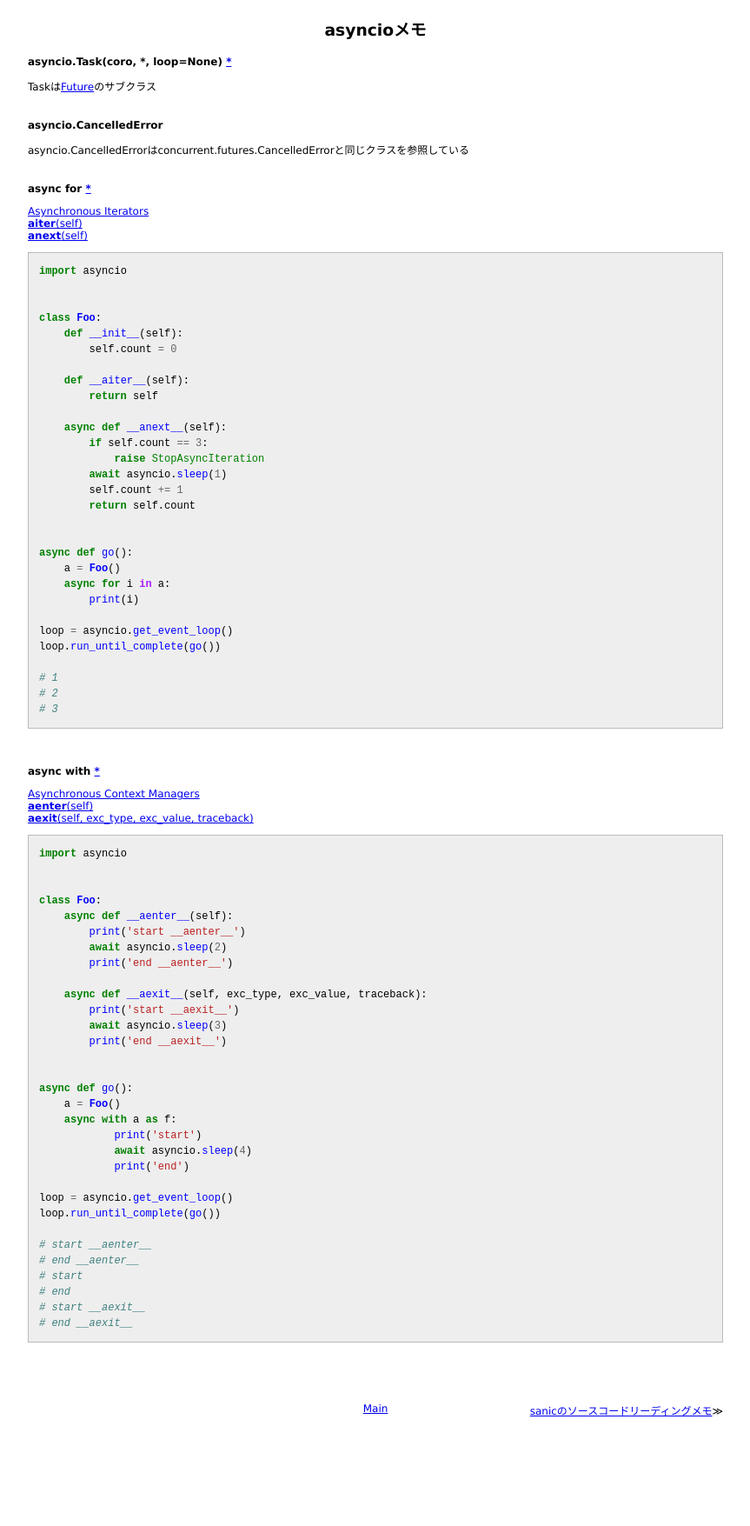
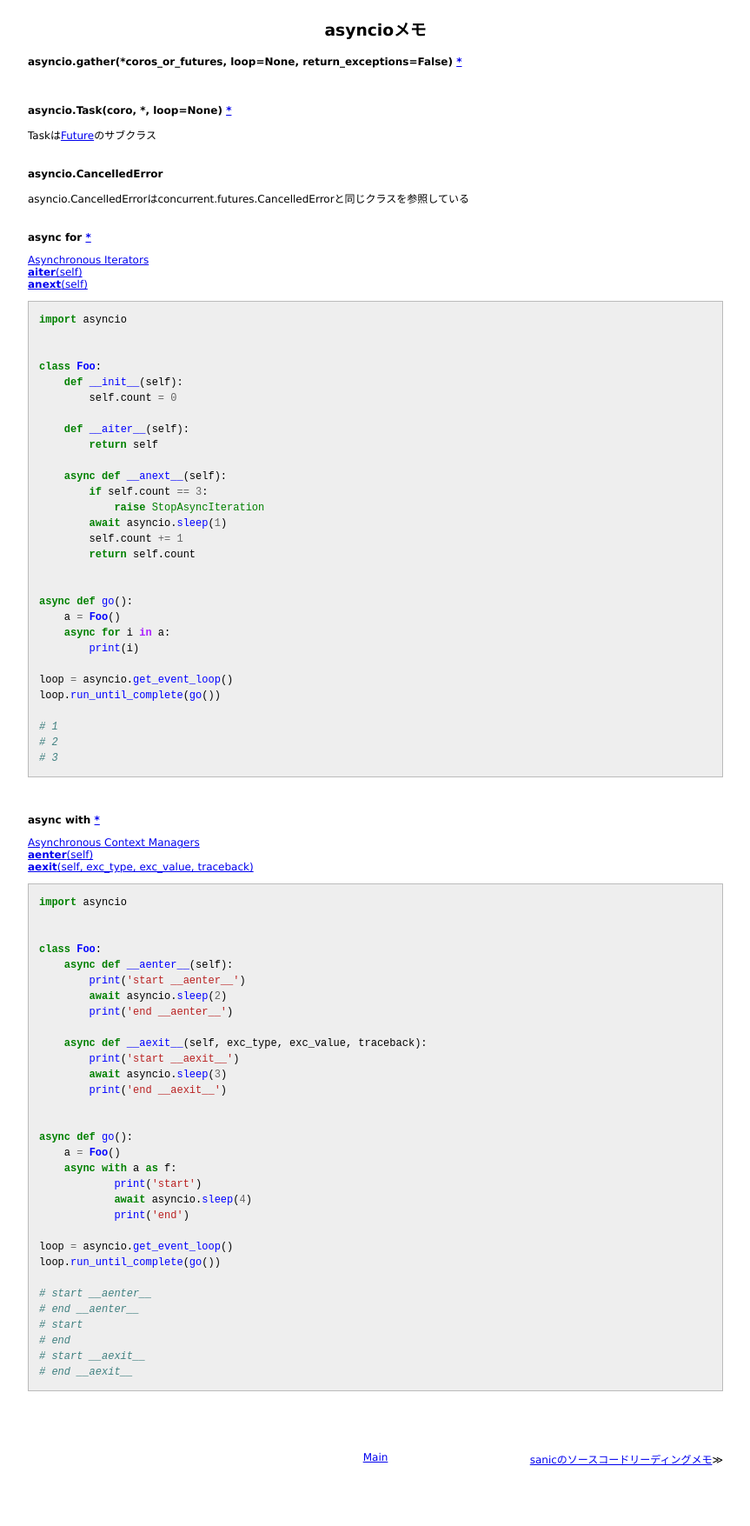
Before and after one commit to 38elements/38elements.github.com, a Jekyll site: the page built from _posts/2016-11-28-asyncio.md, in a window 1280 px wide. Shown: the whole page at 87% size, without its empty margins (208-1071 px from the left). Built offline with Jekyll 4.4.1, drawn with Linux system fonts in a browser that asks for light colours; before the commit the page ends 1699 px from its top, so only the background shows below that.

Commit message:
Update 2016-11-28-asyncio.md

```diff
--- a/_posts/2016-11-28-asyncio.md
+++ b/_posts/2016-11-28-asyncio.md
@@ -2,6 +2,9 @@
 layout: posts
 title: asyncioメモ
 ---
+
+#### asyncio.gather(*coros_or_futures, loop=None, return_exceptions=False) [\*](https://docs.python.org/3.5/library/asyncio-task.html#asyncio.gather)
+<br>
 
 #### asyncio.Task(coro, *, loop=None) [\*](https://docs.python.org/3.5/library/asyncio-task.html#task)
 Taskは[Future](https://docs.python.org/3.5/library/asyncio-task.html#asyncio.Future)のサブクラス
```
